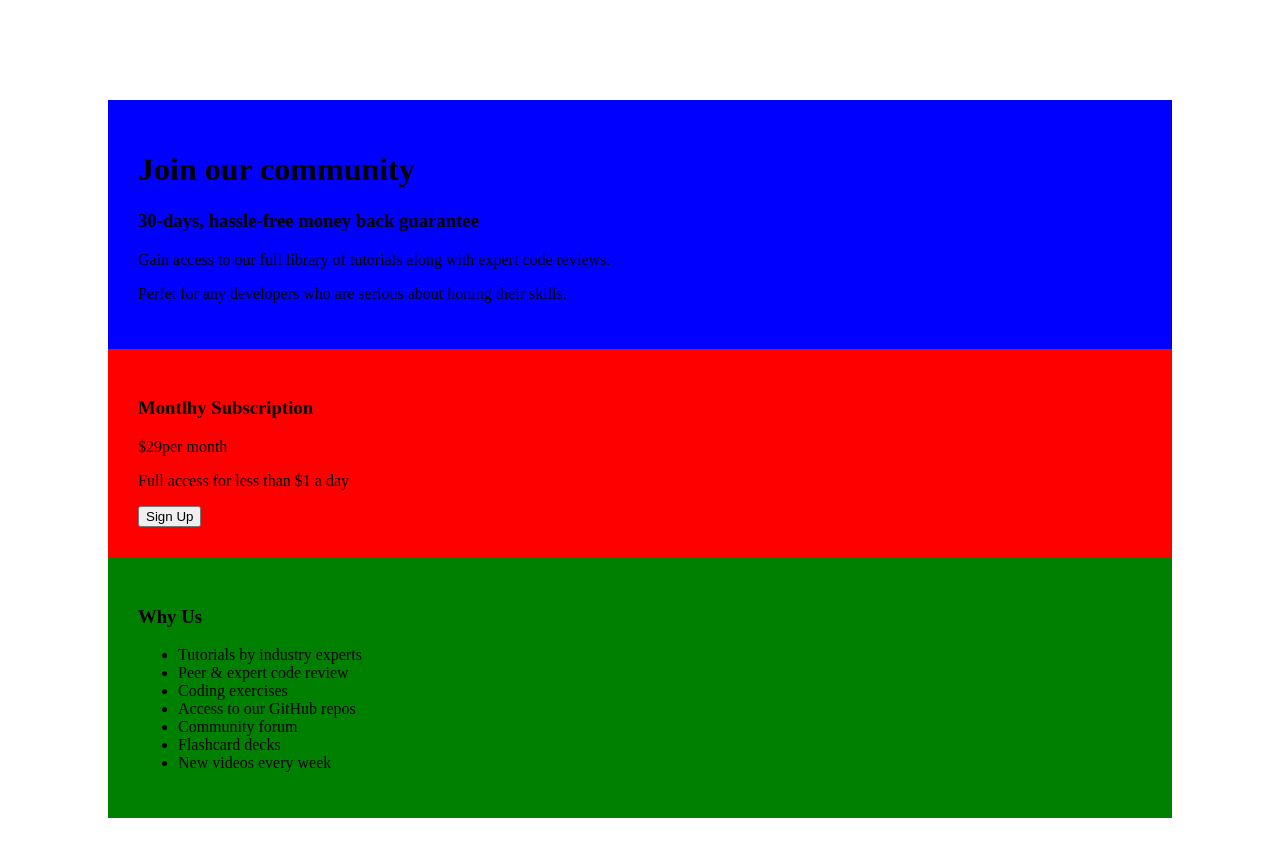
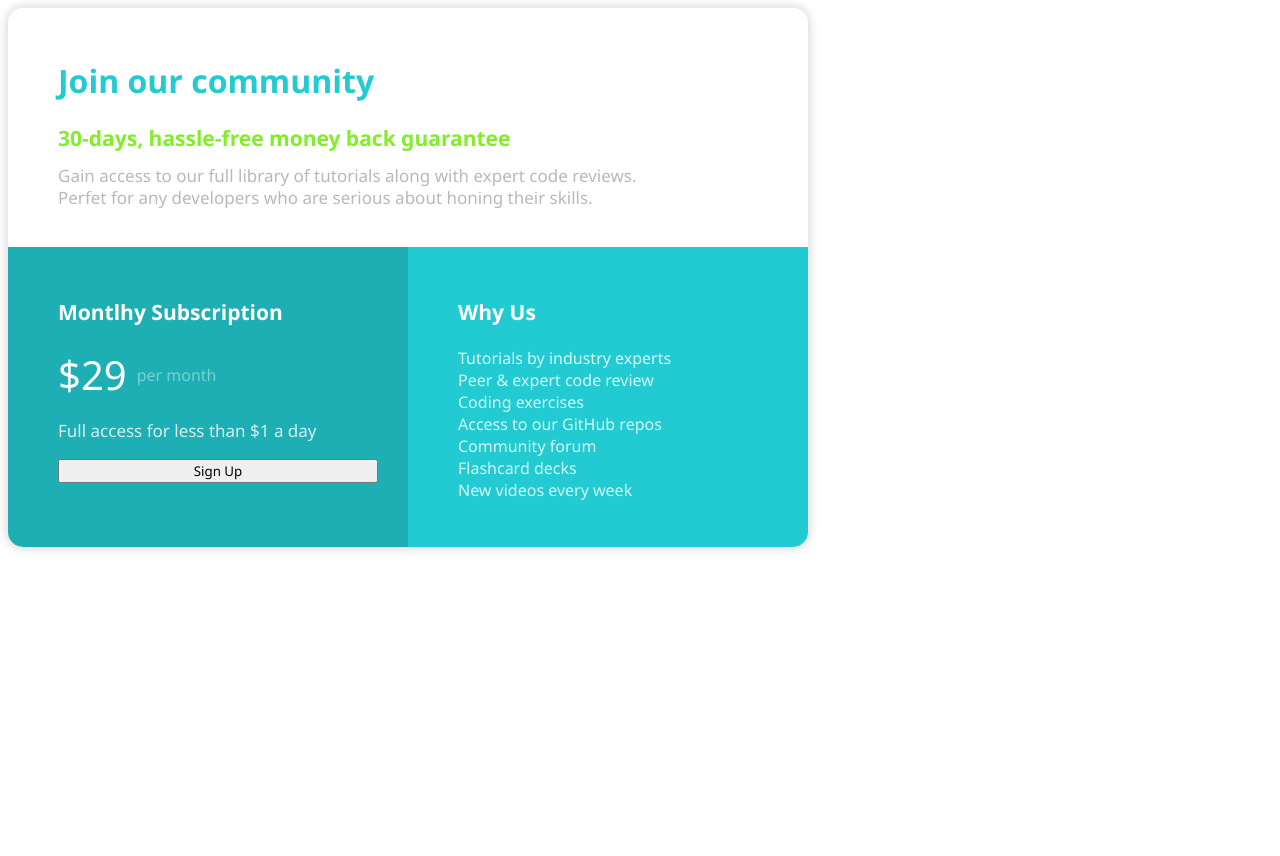
Before and after one commit to alex-lemos/grid-de-precos, a plain HTML site: page index.html in a window 1280 px wide. After the commit the page ends 800 px from the top, so only its background shows below. Drawn offline with Linux system fonts and the light colour scheme.

Commit message:
Adicionei CSS e HTML

```diff
--- a/css/style.css
+++ b/css/style.css
@@ -1,19 +1,92 @@
+*{
+    font-family: 'Segoe UI', Tahoma, Geneva, Verdana, sans-serif;
+}
+
 .padding{
     padding: 30px;
 }
 
 .container{
-    margin: 100px;
+    display: flex;
+    flex-direction: column;
+    justify-content: center;
+    width: 800px;
+    border-radius: 15px;
+    box-shadow: 0px 0px 10px 2px rgba(0, 0, 0, 0.15);
+    overflow: hidden;
 }
 
 .container__top{
-    background-color: blue;
+    background-color: white;
+    padding-left: 50px;
+}
+
+h1{
+    color: rgb(33, 203, 209);
+}
+
+h3{
+    font-size: 21px;
+}
+
+p{
+    font-size: 17px;
+}
+
+.container__top h3{
+    color: rgb(129, 238, 40);
+}
+
+.container__top p{
+    color: rgb(185, 185, 185);
+    font-weight: 200;
+    line-height: 30%;
+}
+
+.container__bottom{
+    display: flex;
+    color: white;
 }
 
 .container__bottom-left{
-    background-color: red;
+    background-color: rgb(29, 175, 180);
+    width: 100%;
+    padding-left: 50px;
+}
+
+.container__bottom-left__info{
+    display: flex;
+    align-items: center;
+}
+
+.container__bottom-left__info__price{
+    font-size: 40px;
+}
+
+.container__bottom-left__info__description{
+    margin-left: 10px;
+    color: rgba(255, 255, 255, 0.411);
+}
+.container__bottom-left p{
+    color: rgba(255, 255, 255, 0.815);
+}
+
+button{
+    width: 100%;
+
 }
 
 .container__bottom-right{
-    background-color: green;
+    background-color: rgb(33, 203, 209);
+    width: 100%;
+    padding-left: 50px;
 }
+
+.container__bottom-right ul{
+    color: rgba(255, 255, 255, 0.815);
+}
+
+ul{
+    list-style: none;
+    padding-left: 0;
+}
--- a/index.html
+++ b/index.html
@@ -27,14 +27,15 @@
 
         </div>
 
+        <!-- Div só para "bottom" para poder usar flexbox -->
         <div class="container__bottom">
             <div class="container__bottom-left padding">
 
                 <h3>Montlhy Subscription</h3>
 
-                <p>
-                    <span>$29</span>per month
-                </p>
+                <div class="container__bottom-left__info">
+                    <span class="container__bottom-left__info__price">$29</span><span class="container__bottom-left__info__description">per month</span>
+                </div>
 
                 <p>
                     Full access for less than $1 a day
```
